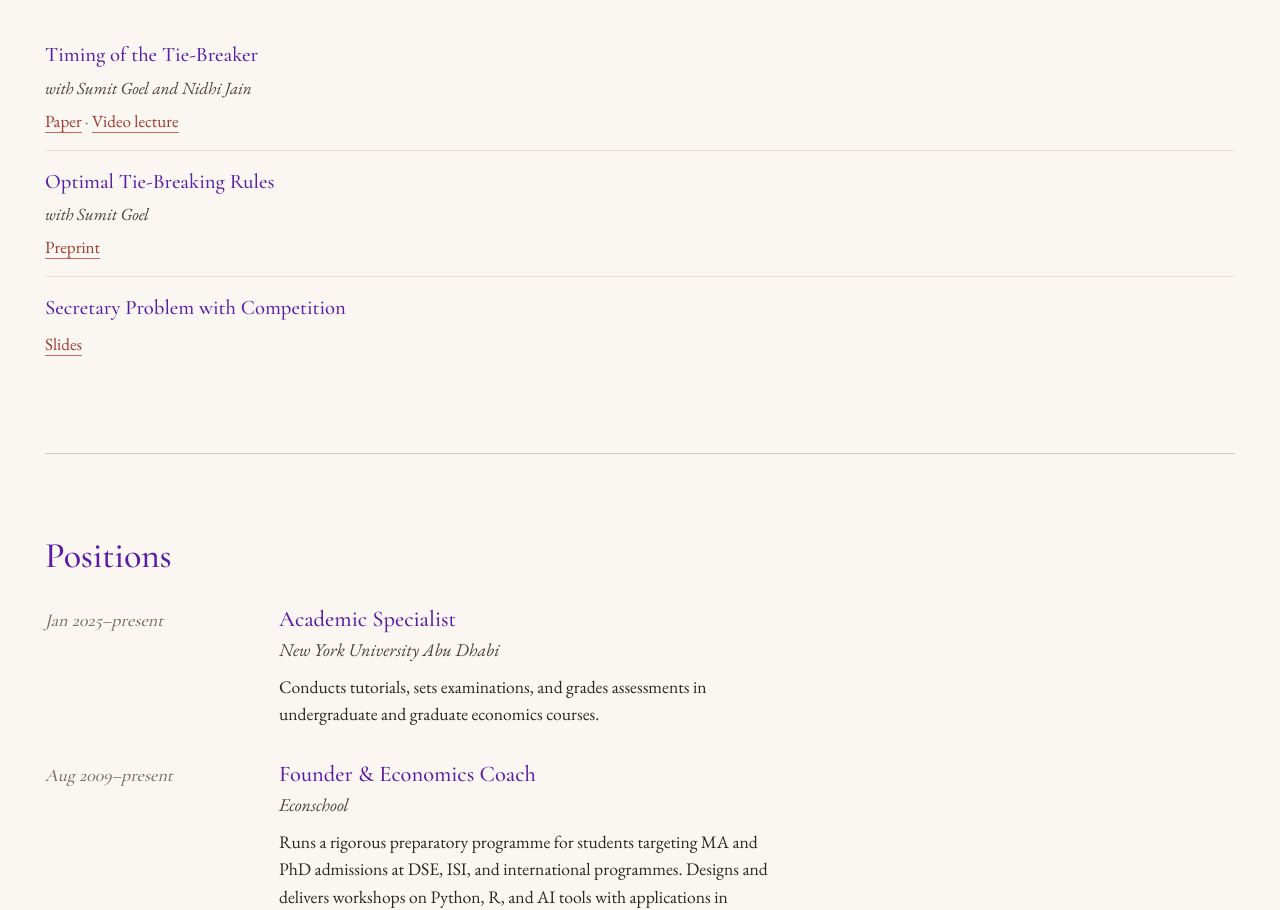
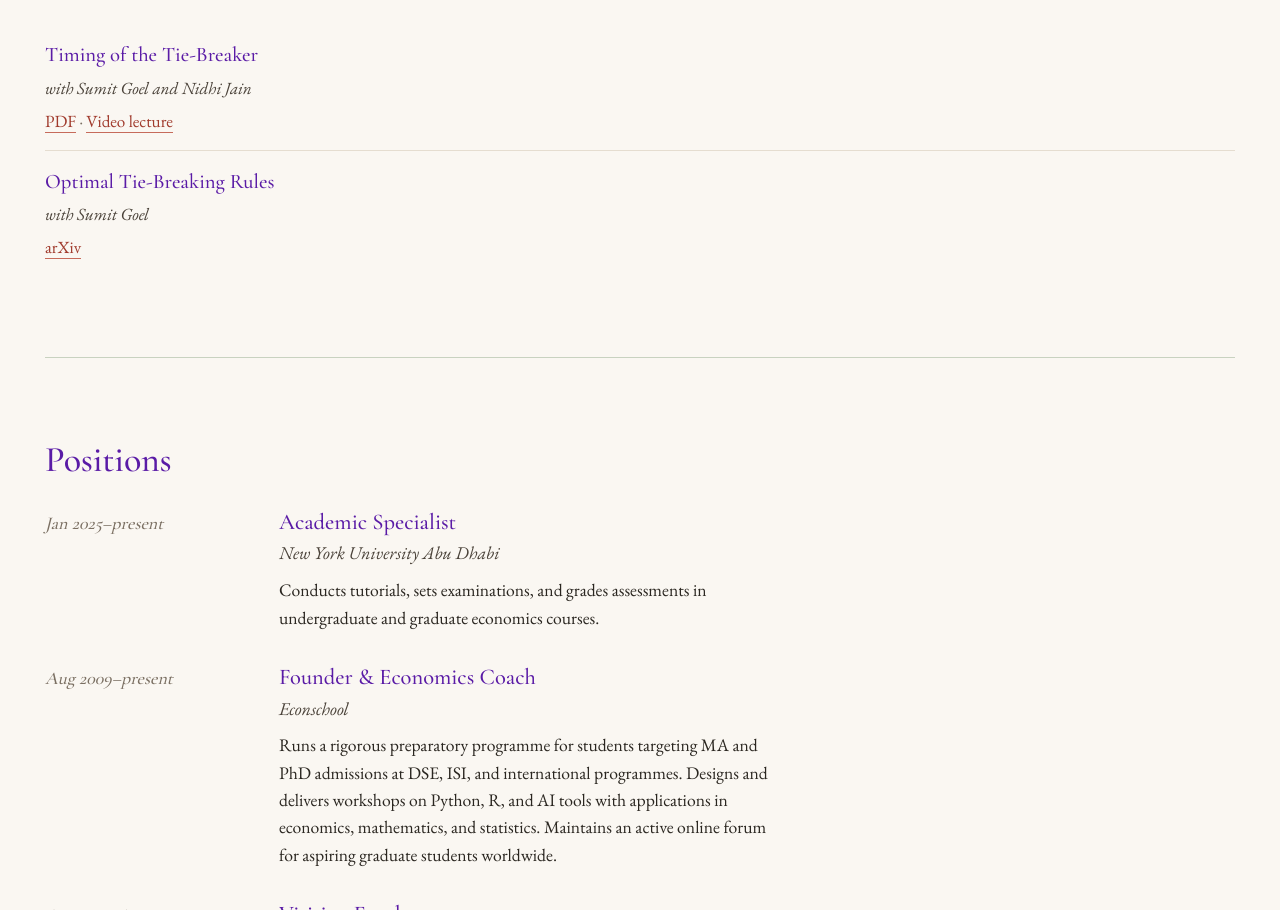
Before and after one commit to amitkumargoyal/amitkumargoyal.github.io, an Astro site: page /cv in a window 1280 px wide. Shown: the part 1603-2513 px from the top of the page. Built offline with nearby package versions, Linux system fonts and the light colour scheme; Astro itself is replaced by a stand-in of ours.

Commit message:
CV: fill in research links, drop Secretary Problem entry, update PDF

```diff
--- a/src/pages/cv/index.astro
+++ b/src/pages/cv/index.astro
@@ -89,20 +89,14 @@ const lastUpdated = 'May 2026';
         <span class="cv-paper-title">Timing of the Tie-Breaker</span>
         <span class="cv-paper-meta">with Sumit Goel and Nidhi Jain</span>
         <span class="cv-paper-links">
-          <a href="#">Paper</a> &middot; <a href="#">Video lecture</a>
+          <a href="https://www.researchgate.net/publication/373863256_Timing_of_the_Tie-Breaker" target="_blank" rel="noopener noreferrer">PDF</a> &middot; <a href="https://youtu.be/LI5SruNMXZ4" target="_blank" rel="noopener noreferrer">Video lecture</a>
         </span>
       </li>
       <li>
         <span class="cv-paper-title">Optimal Tie-Breaking Rules</span>
         <span class="cv-paper-meta">with Sumit Goel</span>
         <span class="cv-paper-links">
-          <a href="#">Preprint</a>
-        </span>
-      </li>
-      <li>
-        <span class="cv-paper-title">Secretary Problem with Competition</span>
-        <span class="cv-paper-links">
-          <a href="#">Slides</a>
+          <a href="https://arxiv.org/abs/2304.13866" target="_blank" rel="noopener noreferrer">arXiv</a>
         </span>
       </li>
     </ul>
```
Also changed, not shown: 1 other file.
